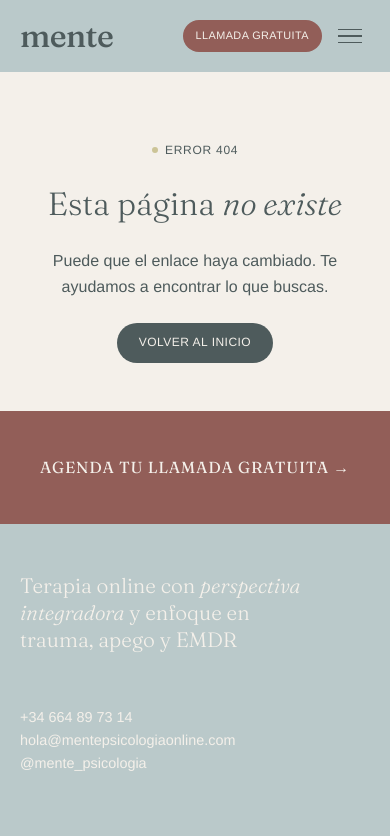
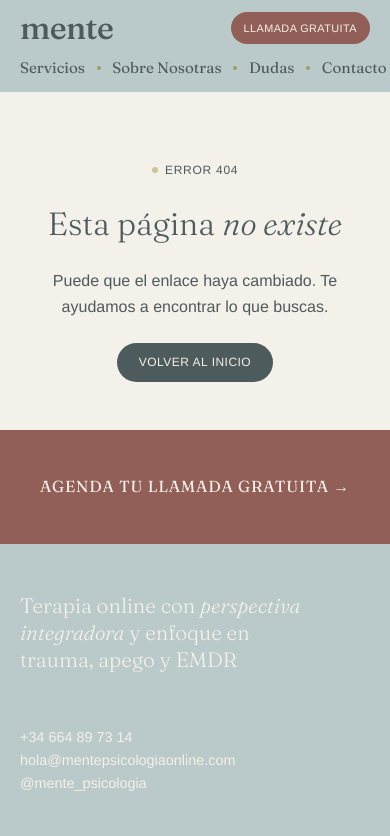
Before and after one commit to mentepsicologia/web-mente, a plain HTML site: page 404.html in a window 390 px wide. Shown: the top 836 px of the page. Drawn offline with Linux system fonts and the light colour scheme; a web font is replaced by a local one.

Commit message:
Menú: letras que crecen al pasar el ratón y enlaces visibles en móvil
Co-Authored-By: Claude Opus 5.5 <noreply@anthropic.com>

```diff
--- a/404.html
+++ b/404.html
@@ -27,7 +27,7 @@
   <link rel="preconnect" href="https://cdn.fontshare.com" crossorigin>
   <link rel="stylesheet" href="https://fonts.googleapis.com/css2?family=Fraunces:ital,opsz,wght,SOFT@0,9..144,300..600,0..100;1,9..144,300..600,0..100&display=swap">
   <link rel="stylesheet" href="https://api.fontshare.com/v2/css?f[]=switzer@400,401,500,600&display=swap">
-  <link rel="stylesheet" href="css/styles.css?v=398ac01c">
+  <link rel="stylesheet" href="css/styles.css?v=5a95bd1d">
   <script>document.documentElement.classList.add("js");</script>
 </head>
 <body>
@@ -37,10 +37,7 @@
     <div class="container">
       <a class="logo" href="index.html" aria-label="Mente, ir al inicio">mente</a>
       <a class="btn btn--terracota header-cta" href="contacto.html">Llamada gratuita</a>
-      <button class="nav-toggle" aria-expanded="false" aria-controls="menu" aria-label="Abrir menú">
-        <span></span><span></span><span></span>
-      </button>
-      <nav class="nav" id="menu" aria-label="Principal">
+      <nav class="nav" aria-label="Principal">
         <ul>
           <li><a href="servicios.html">Servicios</a></li>
           <li><a href="sobre-nosotras.html">Sobre Nosotras</a></li>
@@ -89,6 +86,6 @@
     </div>
   </footer>
 
-  <script src="js/main.js?v=398ac01c"></script>
+  <script src="js/main.js?v=5a95bd1d"></script>
 </body>
 </html>
--- a/css/styles.css
+++ b/css/styles.css
@@ -151,45 +151,30 @@ p { margin: 0 0 1em; }
 .nav a:hover::after,
 .nav a[aria-current="page"]::after { transform: scaleX(1); }
 
-.nav-toggle {
-  display: none;
-  background: none;
-  border: 0;
-  padding: 8px;
-  cursor: pointer;
-  color: var(--verde);
+/* Móvil: los enlaces del menú en una segunda fila, siempre visibles,
+   centrados y separados por puntitos de luz, como los temas de Servicios */
+@media (max-width: 760px) {
+  .site-header .container { flex-wrap: wrap; min-height: 0; padding-top: .75rem; }
+  .site-header .container .nav {
+    order: 4;
+    flex-basis: 100%;
+    margin: .35rem 0 0;
+    padding: .35rem 0 .75rem;
+  }
+  .nav ul { justify-content: center; align-items: center; gap: 0; flex-wrap: nowrap; }
+  .nav li { display: flex; align-items: center; }
+  .nav li + li::before {
+    content: "";
+    width: 4px; height: 4px;
+    border-radius: 50%;
+    background: #A39A62;
+    margin: 0 clamp(.6rem, 3vw, 1rem);
+  }
+  .nav a { font-size: .95rem; letter-spacing: 0; white-space: nowrap; }
 }
-
-.nav-toggle span {
-  display: block;
-  width: 24px;
-  height: 1.5px;
-  background: currentColor;
-  margin: 5px 0;
-  transition: transform .25s, opacity .25s;
-}
-
-@media (max-width: 760px) {
-  .nav-toggle { display: block; }
-
-  .nav {
-    position: absolute;
-    top: 100%;
-    left: 0; right: 0;
-    background: var(--salvia);
-    padding: 1rem var(--gutter) 2rem;
-    display: none;
-  }
-
-  .nav.is-open { display: block; }
-
-  .nav ul { flex-direction: column; gap: 1.25rem; }
-
-  .nav a { font-size: 1.25rem; }
-
-  .nav-toggle[aria-expanded="true"] span:nth-child(1) { transform: translateY(6.5px) rotate(45deg); }
-  .nav-toggle[aria-expanded="true"] span:nth-child(2) { opacity: 0; }
-  .nav-toggle[aria-expanded="true"] span:nth-child(3) { transform: translateY(-6.5px) rotate(-45deg); }
+@media (max-width: 370px) {
+  .nav a { font-size: .85rem; }
+  .nav li + li::before { margin: 0 .5rem; }
 }
 
 /* ---------- Hero ---------- */
@@ -665,10 +650,9 @@ p { margin: 0 0 1em; }
 
 .header-cta { margin-left: auto; margin-right: clamp(1rem, 3vw, 2.5rem); order: 2; }
 .site-header .nav { order: 1; margin-left: auto; }
-.site-header .nav-toggle { order: 3; }
 
 @media (max-width: 760px) {
-  .header-cta { padding: .6em 1.1em; font-size: .68rem; margin-right: .5rem; }
+  .header-cta { padding: .6em 1.1em; font-size: .68rem; margin-right: 0; }
 }
 
 @media (min-width: 761px) {
@@ -1191,10 +1175,16 @@ section[id] { scroll-margin-top: 80px; }
 .topic-hint { font-size: .85rem; opacity: .75; margin-bottom: 2rem; }
 
 /* Menú: mismo efecto que los temas, las letras se vuelven verde oliva */
-.nav a { transition: color .35s; }
+/* Menú: al pasar el ratón la palabra crece un poco y se vuelve verde oliva */
+.nav a {
+  display: inline-block;
+  transform-origin: 50% 60%;
+  transition: color .35s, transform .4s cubic-bezier(.2, .7, .2, 1);
+}
 .nav a::after { display: none; }
 .nav a:hover,
 .nav a[aria-current="page"] { color: #7A7140; }
+.nav a:hover { transform: scale(1.1); }
 
 /* ==========================================================
    PÁGINA DUDAS
--- a/js/main.js
+++ b/js/main.js
@@ -1,15 +1,3 @@
-// Menú móvil
-const toggle = document.querySelector('.nav-toggle');
-const nav = document.querySelector('.nav');
-
-if (toggle && nav) {
-  toggle.addEventListener('click', () => {
-    const open = toggle.getAttribute('aria-expanded') === 'true';
-    toggle.setAttribute('aria-expanded', String(!open));
-    nav.classList.toggle('is-open', !open);
-  });
-}
-
 // Año actual en el pie
 document.querySelectorAll('[data-year]').forEach((el) => {
   el.textContent = new Date().getFullYear();
```
Also changed, not shown: aviso-legal.html (+3 -6 lines), contacto.html (+3 -6 lines), cookies.html (+3 -6 lines), dudas.html (+3 -6 lines), index.html (+3 -6 lines), partials/head.html (+1 -4 lines), privacidad.html (+3 -6 lines), servicios.html (+3 -6 lines), sobre-nosotras.html (+3 -6 lines).
